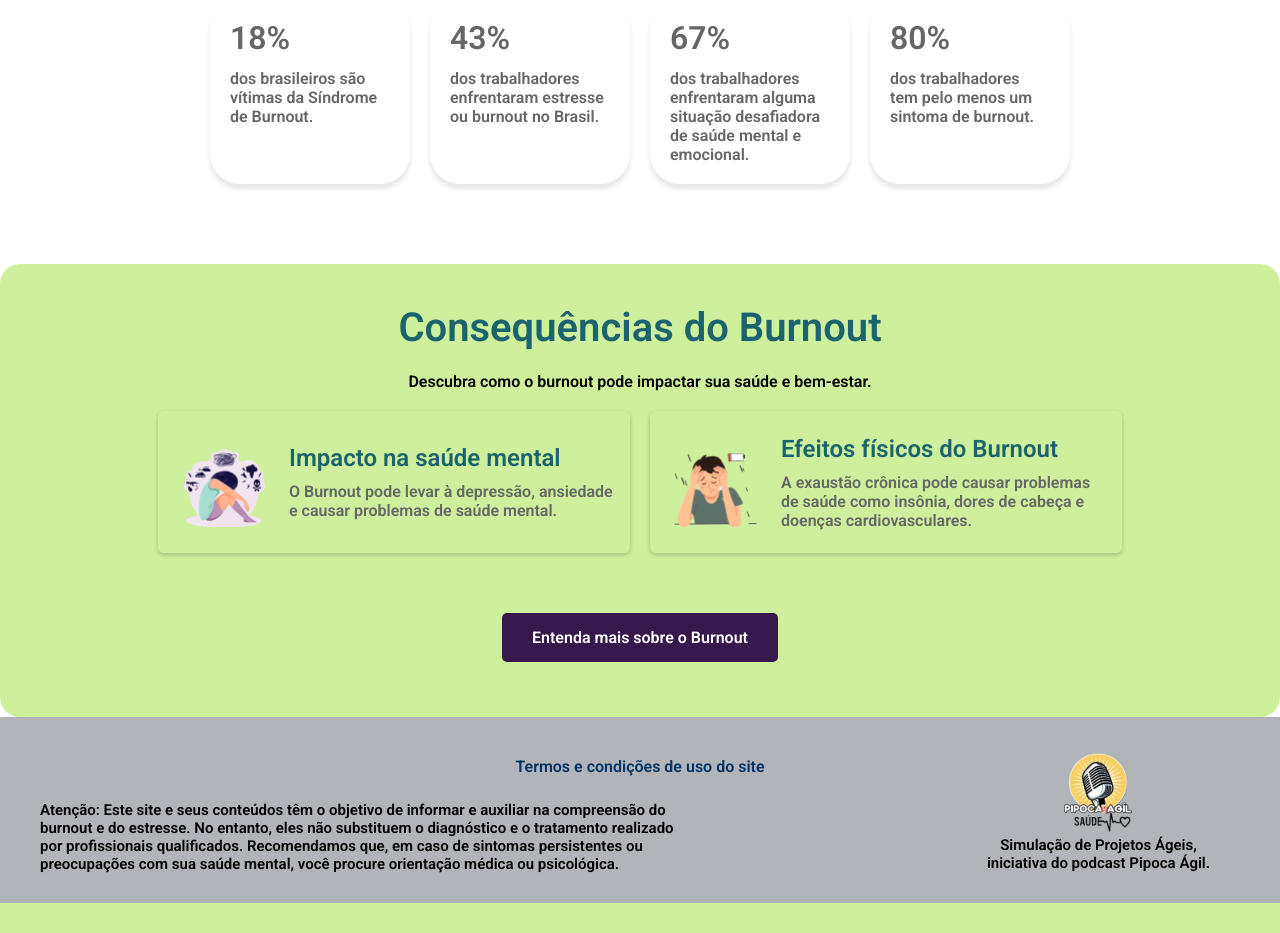
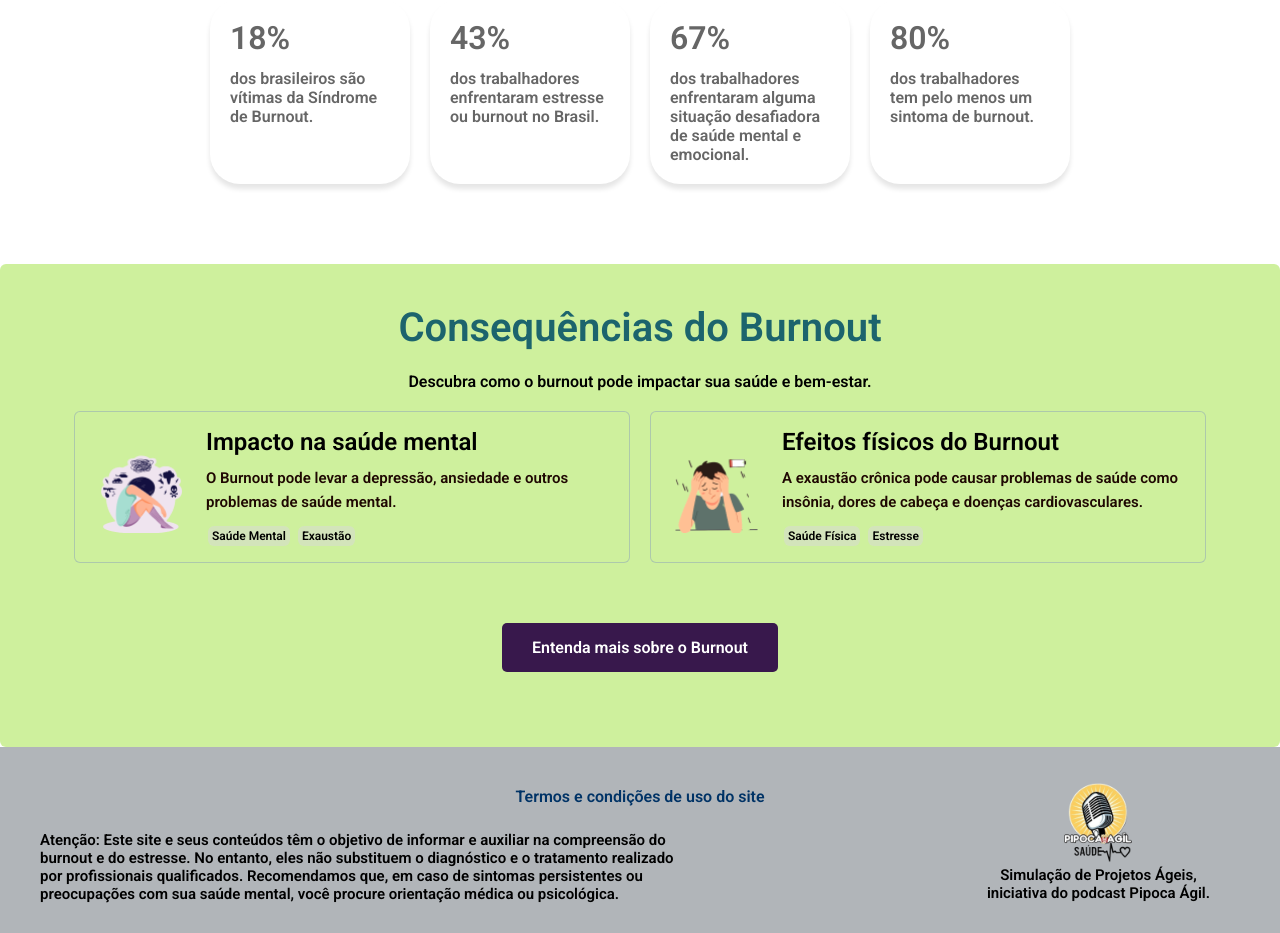
Before and after one commit to egmoraes14/Sintonize-1, a Django app: page / in a window 1280 px wide. Shown: the part 1562-2495 px from the top of the page. Before the commit the page ends 2465 px from the top, so only its background shows below. Run offline with Django 5.2, Linux system fonts and the light colour scheme.

Commit message:
add borda nos cards

```diff
--- a/site_sintonize/static/css/home.css
+++ b/site_sintonize/static/css/home.css
@@ -148,7 +148,11 @@ header {
 
 /* Botões */
 .botao-container {
-    margin-top: 20px;
+    margin-top: 20px; /* Espaçamento acima do botão */
+    /* adicione esta propriedade para garantir que fique alinhado embaixo */
+    width: 100%; /* Para que ocupe toda a largura, se necessário */
+    text-align: center; /* Centraliza o botão */
+
 }
 
 .botao-sondagem,
@@ -182,62 +186,90 @@ header {
     cursor: pointer;
     /* Muda o cursor para indicar interatividade */
 }
+
 .conteudo-consequencia {
-    display: flex; /* Usa flexbox para alinhar imagem e texto */
-    align-items: center; /* Alinha verticalmente ao centro */
-    gap: 16px; /* Espaçamento entre imagem e texto */
+    display: flex;
+    /* Usa flexbox para alinhar imagem e texto */
+    align-items: center;
+    /* Alinha verticalmente ao centro */
+    gap: 16px;
+    /* Espaçamento entre imagem e texto */
 }
+
 .consequencias-burnout {
-    background-color: #CEF09D; /* Verde claro */
+    background-color: #CEF09D;
+    /* Verde claro */
     text-align: center;
-    padding: 40px; /* Espaçamento interno aumentado para dar um visual mais 'clean' */
+    padding: 40px;
+    /* Espaçamento interno aumentado para dar um visual mais 'clean' */
     margin-top: 40px;
-    border-radius: 20px; /* Adicionando bordas arredondadas */
+    border-radius: 6px;
+    border: 1px;
+    /* Adicionando bordas arredondadas */
 }
 
 .titulo-consequencias {
-    color: #1C646D; /* Cor do título */
+    color: #1C646D;
+    /* Cor do título */
     font-family: 'Roboto', sans-serif;
     font-size: 40px;
     font-weight: 700;
     line-height: 48px;
-    margin-bottom: 20px; /* Margem inferior para espaçamento */
+    margin-bottom: 20px;
+    /* Margem inferior para espaçamento */
 }
 
 .container-consequencias {
     display: flex;
     justify-content: center;
-    gap: 20px; /* Espaçamento entre os cards */
-    flex-wrap: wrap; /* Permite quebra de linha se necessário */
-    padding: 20px; /* Espaçamento interno */
+    gap: 20px;
+    /* Espaçamento entre os cards */
+    flex-wrap: wrap;
+    /* Permite quebra de linha se necessário */
+    padding: 20px;
+    /* Espaçamento interno */
 }
 
 .consequencia {
-    background-color: #CEF09D; /* Fundo branco */
-    height: auto;
+    background-color: #CEF09D;
+    height: 152px;
     padding: 16px;
-    border-radius: 6px; /* Bordas arredondadas */
-    border: 1px;
-    box-shadow: 0 2px 5px rgba(0, 0, 0, 0.2); /* Sombra suave */
-    width: 472px; /* Largura dos cards */
-    text-align: left; /* Alinha texto à esquerda */
-    transition: transform 0.2s; /* Transição suave para hover */
+    width: 556px;
+    text-align: left;
+    /* Alinha texto à esquerda */
+    transition: transform 0.2s;
+    /* Transição suave para hover */
     gap: 16px;
+    border: 1px solid #2A2EDE33;
+    border-radius: 6px;
+    display: inline-block;
 }
 
+
 .consequencia:hover {
-    transform: scale(1.05); /* Aumenta o tamanho ao passar o mouse */
+    transform: scale(1.05);
+    /* Aumenta o tamanho ao passar o mouse */
 }
 
 .consequencia h3 {
-    font-size: 24px; /* Tamanho do título do card */
-    color: #1C646D; /* Cor do título */
-    margin-bottom: 10px; /* Margem abaixo do título */
+    font-size: 24px;
+    /* Tamanho do título do card */
+    /* Cor do título */
+    margin-bottom: 10px;
+    /* Margem abaixo do título */
 }
 
 .consequencia p {
-    font-size: 16px; /* Tamanho do texto do corpo */
-    color: #666; /* Cor do texto */
+    width: 408px;
+    height: auto;
+    font-family: Roboto;
+    font-size: 15px;
+    font-weight: 400;
+    line-height: 24px;
+    text-align: left;
+    color: #1F0802;
+    /* Cor do texto */
+    padding: 0 0 10px 0;
 }
 
 .imagem-consequencias {
@@ -250,14 +282,46 @@ header {
 
 
 }
+
 .texto-consequencia {
-    text-align: left; /* Alinha o texto à esquerda */
+    text-align: left;
+    /* Alinha o texto à esquerda */
 }
 
 .titulo-card {
-    font-size: 20px; /* Tamanho do título do card */
+    font-size: 20px;
+    /* Tamanho do título do card */
     font-weight: 500;
     line-height: 28px;
-    color: #000000/* Cor do título */
-    margin-bottom: 10px; /* Margem abaixo do título */
+    color: #000000
+        /* Cor do título */
+        margin-bottom: 10px;
+    /* Margem abaixo do título */
 }
+
+.label {
+
+    height: 20px;
+    /* Altura fixa */
+    padding: 2px 4px;
+    /* Espaçamento interno */
+    margin: 2px;
+    /* Espaçamento entre os rótulos */
+    background: #D9D9D980;
+
+    /* Cor de fundo */
+    border: 0.5px solid #990069 10%;
+    display: inline-block;
+    /* Para que a altura e largura funcionem corretamente */
+    text-align: center;
+    /* Centraliza o texto dentro do rótulo */
+    font-weight: bold;
+    /* Negrito para os textos das labels */
+    border-radius: 6px;
+    /* Bordas arredondadas (opcional) */
+    font-family: Roboto;
+    font-size: 12px;
+    font-weight: 600;
+    line-height: 16px;
+    text-align: left;
+}
--- a/site_sintonize/templates/index.html
+++ b/site_sintonize/templates/index.html
@@ -79,7 +79,9 @@
                     <img src="{% static 'images/impacto.png' %}" alt="Impacto na saúde mental" class="imagem-consequencias">
                     <div class="texto-consequencia">
                         <h3 class="titulo-card">Impacto na saúde mental</h3>
-                        <p>O Burnout pode levar à depressão, ansiedade e causar problemas de saúde mental.</p>
+                        <p>O Burnout pode levar a depressão, ansiedade e outros problemas de saúde mental.</p>
+                        <div class="label"><strong>Saúde Mental</strong></div>
+                        <div class="label"><strong>Exaustão</strong></div>
                     </div>
                 </div>
             </div>
@@ -89,11 +91,11 @@
                     <div class="texto-consequencia">
                         <h3 class="titulo-card">Efeitos físicos do Burnout</h3>
                         <p>A exaustão crônica pode causar problemas de saúde como insônia, dores de cabeça e doenças cardiovasculares.</p>
+                        <div class="label"><strong>Saúde Física</strong></div>
+                        <div class="label"><strong>Estresse</strong></div>
                     </div>
                 </div>
             </div>
-        </div>
-        </div>
         <div class="botao-container" id="botao-container-burnout">
             <a href="{% url 'sondagem' %}" class="botao-burnout" id="botao-burnout">Entenda mais sobre o Burnout</a>
         </div>
```
